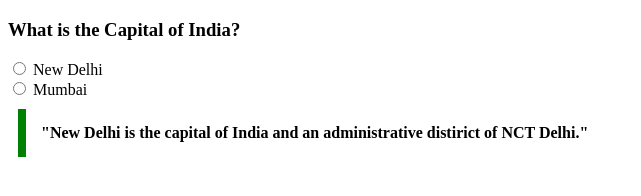
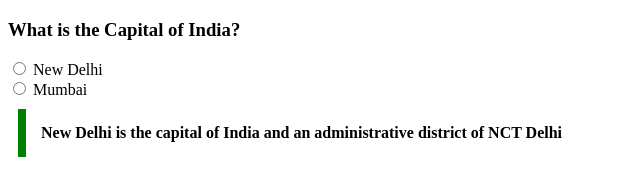
Before and after one commit to acciojob/trivia-Arunavi18, a website: page main.html in a window 1280 px wide. Shown: the whole page, without its empty margins (0-641 px from the left). Drawn offline with Linux system fonts and the light colour scheme.

Commit message:
changesjdk

```diff
--- a/main.html
+++ b/main.html
@@ -15,7 +15,7 @@
 	<input type="radio" name="Mumbai" value="City">
 	<label name="Mumbai">Mumbai</label><br>
 </form>
-	<blockquote cite="https://en.wikipedia.org/wiki/New_Delhi">"New Delhi is the capital of India and an administrative distirict of NCT Delhi."</blockquote>
+	<blockquote cite="https://en.wikipedia.org/wiki/New_Delhi">New Delhi is the capital of India and an administrative district of NCT Delhi</blockquote>
     <script type="text/javascript" src="./script.js">
 </script>
 
```
